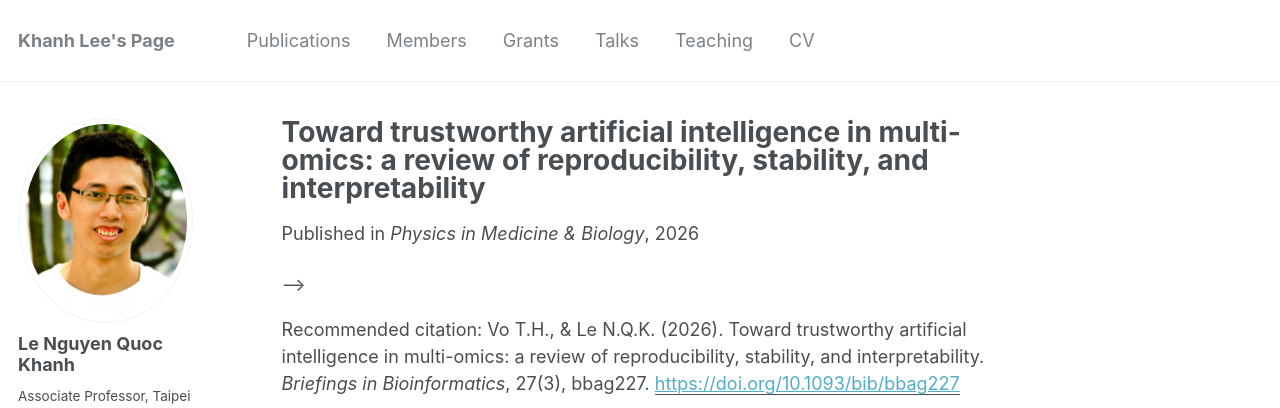
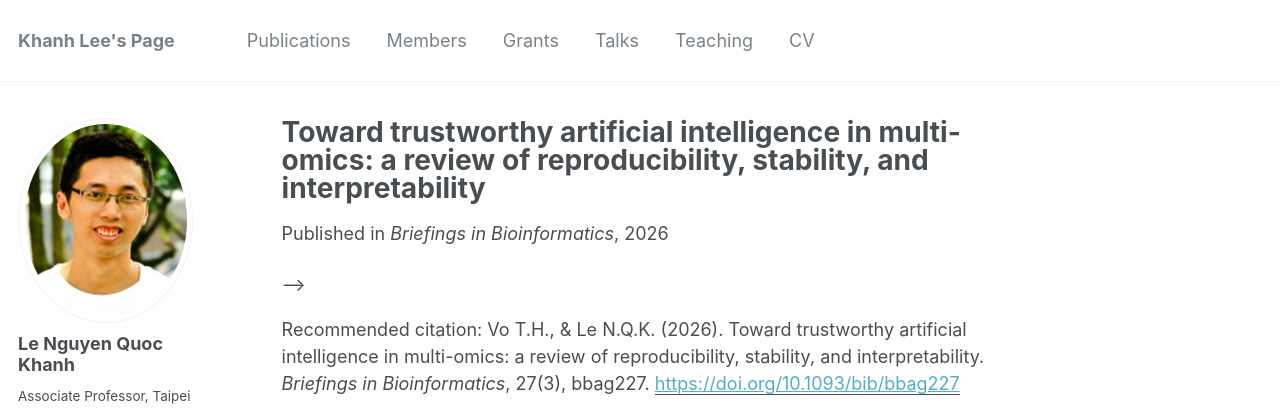
Before and after one commit to khanhlee/khanhlee.github.io, a Jekyll site: the page built from _publications/2026-05-11-TRUST.md, in a window 1280 px wide. Shown: the top 408 px of the page. Built offline with Jekyll 4.4.1, drawn with Linux system fonts in a browser that asks for light colours; some web fonts are replaced.

Commit message:
Update 2026-05-11-TRUST.md

```diff
--- a/_publications/2026-05-11-TRUST.md
+++ b/_publications/2026-05-11-TRUST.md
@@ -3,7 +3,7 @@ title: "Toward trustworthy artificial intelligence in multi-omics: a review of r
 collection: publications
 permalink: /publication/2026-05-11-TRUST
 date: 2026-05-11
-venue: 'Physics in Medicine & Biology'
+venue: 'Briefings in Bioinformatics'
 paperurl: 'https://doi.org/10.1093/bib/bbag227'
 citation: 'Vo T.H., & Le N.Q.K. (2026). Toward trustworthy artificial intelligence in multi-omics: a review of reproducibility, stability, and interpretability. <i>Briefings in Bioinformatics</i>, 27(3), bbag227.'
 ---
```
